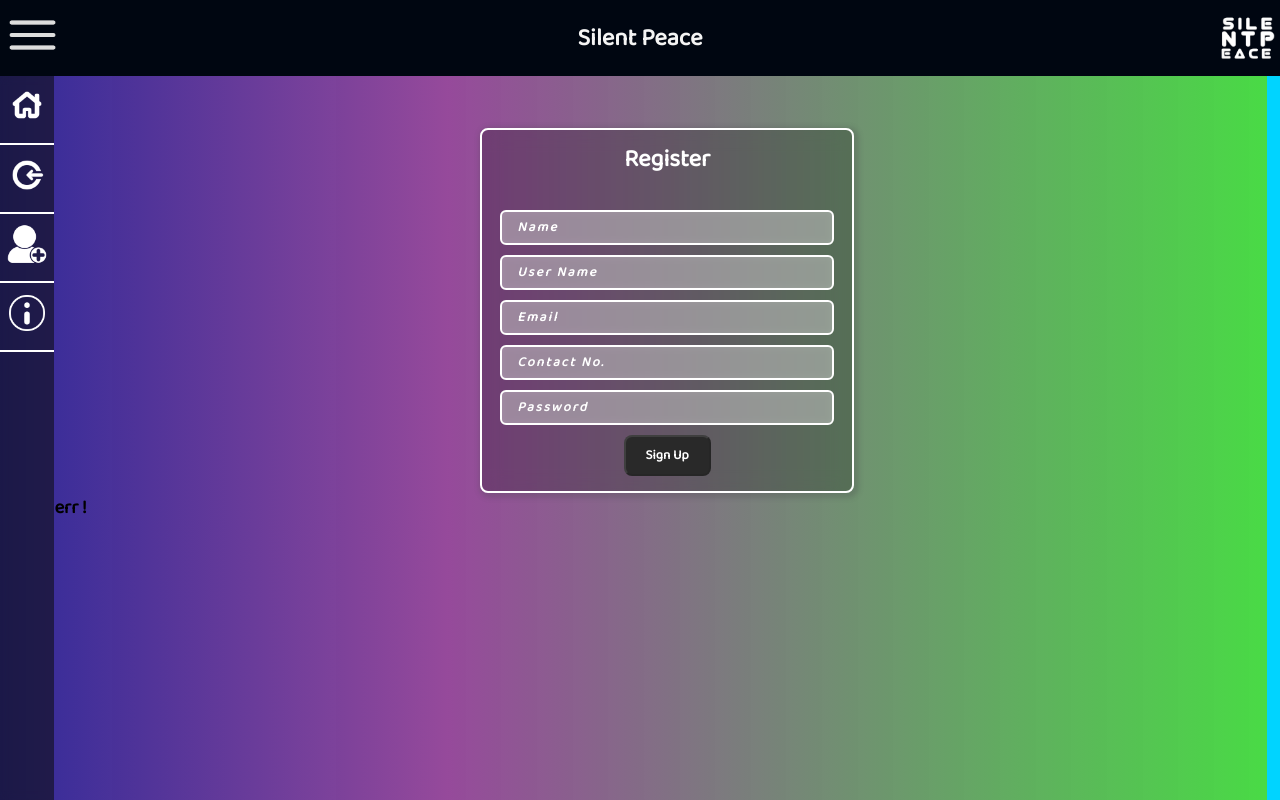
After one commit to codewithap/Silent-Peace, a Flask app: page /register in a window 1280 px wide. The commit adds this page. Run offline with Flask 2, Linux system fonts and the light colour scheme.

Commit message:
Add files via upload

```diff
--- a/api/main.py
+++ b/api/main.py
@@ -1,16 +1,55 @@
-from flask import Flask, render_template
+from flask import Flask, render_template, request,redirect, url_for, session
+import pymongo
+from db import database
+from pymongo.server_api import ServerApi
+
+
 app = Flask(__name__)
+app.secret_key = '##@$sGwJCyEn4DVw46fm736hymzkHztDZVNK0c7Mhywd'
+myclient = pymongo.MongoClient("mongodb+srv://speace:sp1234@silentpeace.d2wm9xi.mongodb.net/?retryWrites=true&w=majority", server_api=ServerApi('1'))
+db = myclient["silentpeace"]
+col = db["Members"]
 
 @app.route("/")
 @app.route("/silent_peace")
 def home():
     return render_template("home.html")
 
+@app.route('/login',methods=['GET','POST'])
+def login():
+    if request.method == "POST" and "username"  in request.form and "passwd" in request.form:
+        username = request.form["username"]
+        passwd = request.form["passwd"]
+        user = database.login( username,passwd)
+        if user[1]  == True:
+            session['loggedin'] = True
+            session['username'] = request.form["username"]
+            return render_template("home.html", msg = user[0])
 
-@app.route('/login')
-def login():
-  return render_template('login.html')
+        elif user[1] == False:
+            return render_template("login.html", msg = user[0])
+        pass
+    elif request.method == "GET":
+        return render_template('login.html')
 
+@app.route("/register", methods=["GET","POST"])
+def signup():
+    r = ""
+    #print('name' in request.form, request.method == 'POST', 'username' in request.form,"email" in request.form,"num" in request.form, "password" in request.form)
+    if request.method == 'POST' and 'name' in request.form and 'username' in request.form and "email" in request.form and "num" in request.form and "passwd" in request.form :
+        name = request.form['name']
+        username = request.form["username"]
+        email = request.form.get('email')
+        number = request.form.get('num')
+        password = request.form.get('passwd')
+        # r = register(name,username,email,number,password)
+        # print(r)
+    else:
+        try:
+            r = f"{request.method},{request.form['name']} ,{request.form['username']}, {request.form.get('email')},{request.form.get('num')}, {request.form.get('passwd')} "
+        except:
+            r = "err !"
+    return render_template("register.html", r =r )
 
 
 if __name__ == "__main__":
--- a/api/templates/base.html
+++ b/api/templates/base.html
@@ -20,9 +20,9 @@
       <img src="{{ url_for('static', filename='img/logo.png') }}" alt="" />
     </div>
     <div class="bottom">
-      <button class="navbtn"><span>Home</span><img src="{{ url_for('static', filename='img/home.png') }}"></button>
-      <button class="navbtn"><span>Login</span><img src="{{ url_for('static', filename='img/login.png') }}" /></button>
-      <button class="navbtn"><span>Sign Up</span><img src="{{ url_for('static', filename='img/signup.png') }}" /></button>
+      <a href="/"><button class="navbtn"><span>Home</span><img src="{{ url_for('static', filename='img/home.png') }}"></button></a>
+      <a href="/login"><button class="navbtn"><span>Login</span><img src="{{ url_for('static', filename='img/login.png') }}" /></button></a>
+      <a href="/register"><button class="navbtn"><span>Sign Up</span><img src="{{ url_for('static', filename='img/signup.png') }}" /></button></a>
       <button class="navbtn"><span>Info</span><img src="{{ url_for('static', filename='img/info.png') }}" /></button>
     </div>
 
--- a/api/templates/home.html
+++ b/api/templates/home.html
@@ -8,6 +8,8 @@
   <p >Silent Peace is a non-profit organization dedicated to helping those in need. We believe that every person deserves the chance to live a happy and fulfilling life, regardless of their circumstances. Our organization works to provide resources, support, and assistance to those who may be struggling with issues such as poverty, homelessness, illness, or discrimination. We are committed to making a positive difference in the lives of those we serve, and we work tirelessly to create a more peaceful and just world for all. Whether it's through direct aid, community outreach, or advocacy and education, Silent Peace is dedicated to making a lasting impact on the lives of those we serve.</p>
   <p>Join the movement for Silent Peace and take a stand for a more peaceful world. Together, let's create a world where every voice can be heard and every person is treated with respect and understanding.</p><br>
   <a class="my-button" href="#">Join Us</a>
-</div>
+</div><br><br>
+
+<h1>{{msg}}</h1>
 
 {% endblock %}
--- /dev/null
+++ b/api/templates/register.html
@@ -0,0 +1,105 @@
+{% extends "base.html" %}
+{% block content %}
+<br><br>
+<style type="text/css" media="all">
+  form{
+    display: flex;
+    align-items: center;
+    justify-content: center;
+    flex-direction: column;
+
+  }
+  form input{
+    padding: 5px 15px;
+    margin: 5px 0;
+    width: 300px;
+    background: #FCFCFC6B;
+    backdrop-filter: blur(4px);
+    border-radius: 6px;
+    border: 2px solid #fff;
+    color: #fff;
+  }
+
+  form input::placeholder{
+    color: #fff;
+    font-weight: bold;
+    letter-spacing: 2px;
+    font-style: italic;
+  }
+
+  form button{
+    padding: 8px 20px;
+    margin: 5px;
+    border-radius: 8px;
+    color: #fff;
+    background: #292929;
+    font-weight: bold
+  }
+
+  form{
+    background:  #0000003B;
+    backdrop-filter: blur(10px);
+    border-radius: 8px;
+    border: 2px solid #fff;
+    width: 350px;
+    margin: auto;
+    padding: 10px;
+    box-shadow: 2px 2px 5px 3px #46464B40;
+
+  }
+</style>
+<div>
+
+  <form action="/register" method="post" accept-charset="utf-8">
+    <h2 style="text-align: center;color: #fff">Register</h2><br>
+    <input type="text" name="name" id="name" value="" placeholder="Name"/>
+    <input type="text" name="username" id="uname" value="" placeholder="User Name"/>
+    <input type="email" name="email" id="email" placeholder="Email">
+    <input type="number" name="num" id="contact" placeholder="Contact No.">
+    <input type="password" name="passwd" id="passwd" placeholder="Password">
+    <button disabled="true" id="btn">Sign Up</button>
+  </form>
+    <h3>{{ r }} </h3>
+</div>
+<script type="text/javascript" charset="utf-8">
+let name = document.querySelector("#name");
+let username = document.querySelector("#uname");
+let email = document.querySelector("#email");
+let number = document.querySelector("#contact");
+let passwd = document.querySelector("#passwd");
+let button = document.querySelector("#btn")
+
+passwd.addEventListener("input",check)
+username.addEventListener("input",check)
+name.addEventListener("input",check)
+email.addEventListener("input",check)
+number.addEventListener("input",check)
+
+function CheckPassword(inputtxt){
+let passw=  /^(?=.*[0-9])(?=.*[!@#$%^&*])[a-zA-Z0-9!@#$%^&*]{7,15}$/;
+if(inputtxt.value.match(passw)){
+    return true;
+}else{
+    return false;
+}}
+
+
+function check(){
+    if(name.value.length >=3 && username.value.length > 2 && email.value.length >= 10 && number.value.length >= 10 && passwd.value.length >= 5 ){
+        pass = CheckPassword(passwd)
+        console.log(pass)
+        if(pass == true){
+            button.disabled = false;
+        }
+
+
+  }
+  else{
+      button.disabled = true;
+  }
+}
+
+
+</script>
+
+{% endblock %}
```
Also changed, not shown: api/db.py (added, +35 -0 lines), api/templates/login.html (added, +63 -0 lines), mongodb.py (+15 -4 lines).
